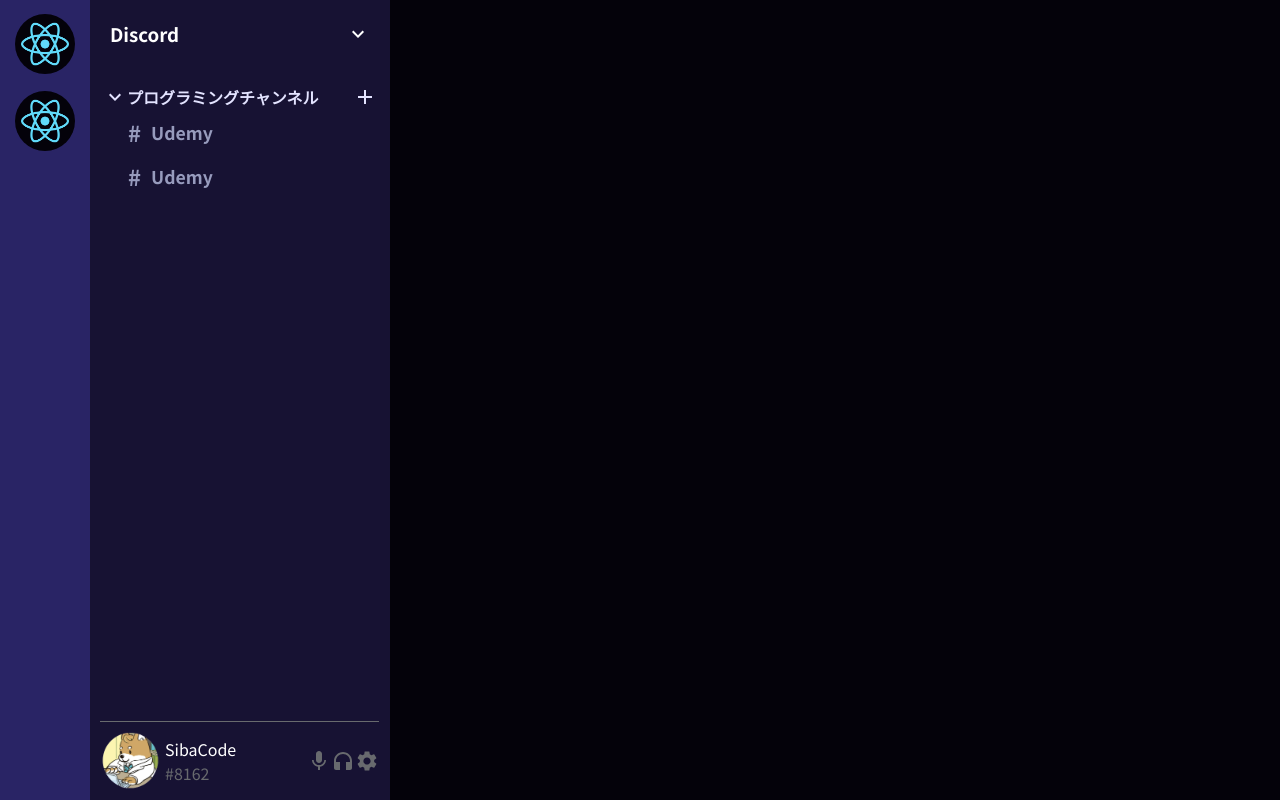
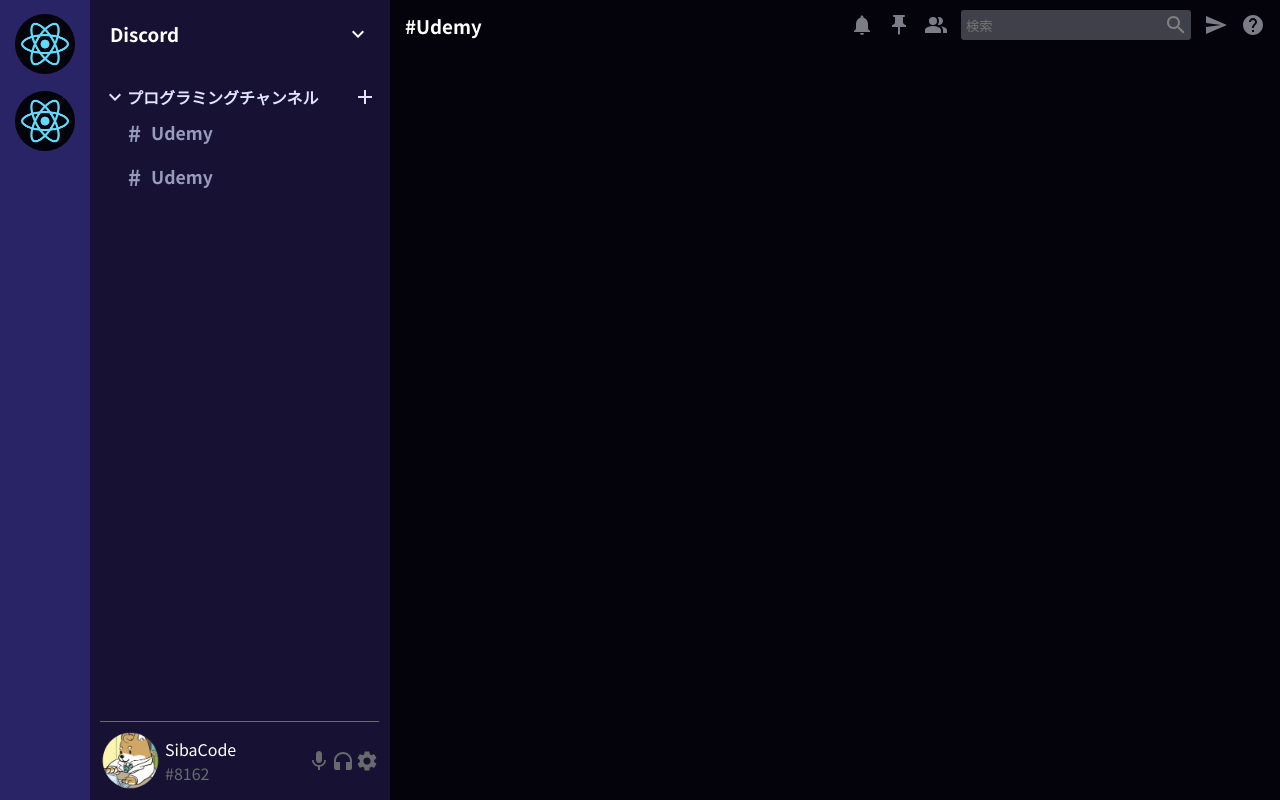
Before and after one commit to ringo-code/Discode_react, a React (Vite) app: page / in a window 1280 px wide. Built offline with nearby package versions, Linux system fonts and the light colour scheme.

Commit message:
チャットヘッダー作成

```diff
--- a/src/components/chat/Chat.tsx
+++ b/src/components/chat/Chat.tsx
@@ -1,12 +1,16 @@
 import React from 'react'
 import './Chat.scss'
+import {ChatHeader} from './ChatHeader';
 
 export const Chat = () => {
     return (
         <div className="chat">
             {/* chatHeader */}
+            <ChatHeader />
             {/* chatMessage */}
+            <div className="chatMessage"></div>
             {/* chatInput */}
+            <div className="chatInput"></div>
         </div>
     )
 }
--- /dev/null
+++ b/src/components/chat/ChatHeader.scss
@@ -0,0 +1,52 @@
+.chatHeader {
+    display: flex;
+    align-items: center;
+    justify-content: space-between;
+    width: 100%;
+    padding-top: 10px;
+
+    .chatHeaderLeft {
+        padding-left: 15px;
+
+        .chatHeaderHash {
+            color: #7b7c85;
+            display: flex;
+            align-items: center;
+            padding-right: 7px;
+        }
+
+        h3 {
+            color: #ffffff;
+            display: flex;
+            align-items: center;
+        }
+    }
+}
+
+.chatHeaderRight {
+    padding-right: 15px;
+    display: flex;
+    align-items: center;
+    gap: 13px;
+    color: #7b7c85;
+
+    .chatHeaderSearch {
+        display: flex;
+        align-items: center;
+        color: gray;
+        background-color: #40404a;
+        border-radius: 3px;
+        padding: 3px;
+
+        input {
+        background: transparent;
+        outline: 0;
+        color: white;
+        border: none;
+        }
+    }
+
+    .MuiSvgIcon-root {
+        cursor: pointer;
+    }
+}
--- /dev/null
+++ b/src/components/chat/ChatHeader.tsx
@@ -0,0 +1,33 @@
+import React from 'react'
+import './ChatHeader.scss'
+import NotificationsIcon from '@mui/icons-material/Notifications';
+import PushPinIcon from '@mui/icons-material/PushPin';
+import PeopleAltIcon from '@mui/icons-material/PeopleAlt';
+import SearchIcon from '@mui/icons-material/Search';
+import SendIcon from '@mui/icons-material/Send';
+import HelpIcon from '@mui/icons-material/Help';
+
+export const ChatHeader = () => {
+    return (
+        <div className="chatHeader">
+            <div className="chatHeaderLeft">
+                <h3>
+                    <span className="chatHeaderLeftHash">#</span>
+                    Udemy
+                </h3>
+            </div>
+
+            <div className="chatHeaderRight">
+                <NotificationsIcon />
+                <PushPinIcon />
+                <PeopleAltIcon />
+                <div className="chatHeaderSearch">
+                    <input type="text" placeholder="検索" />
+                    <SearchIcon />
+                </div>
+                <SendIcon />
+                <HelpIcon />
+            </div>
+        </div>
+    )
+}
```
